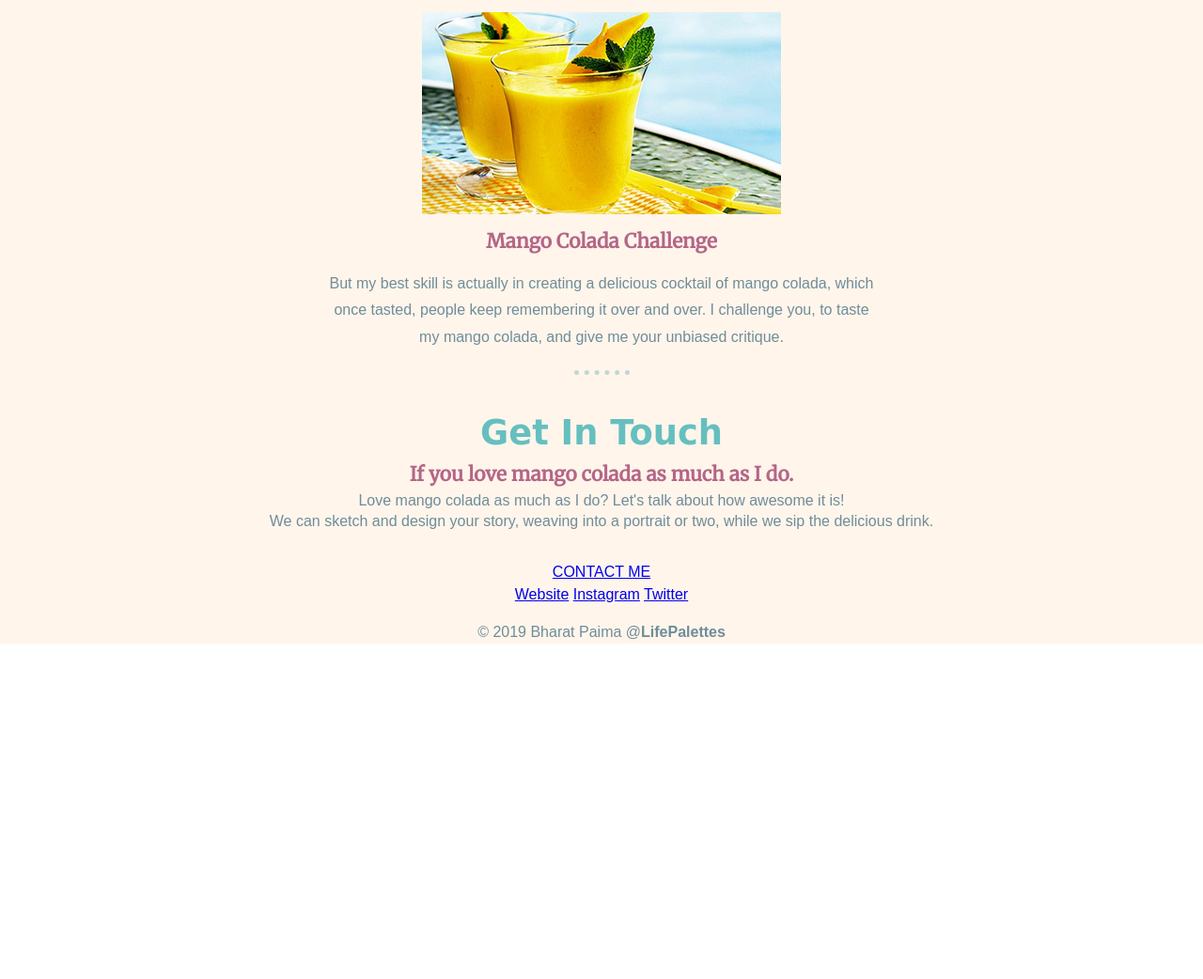
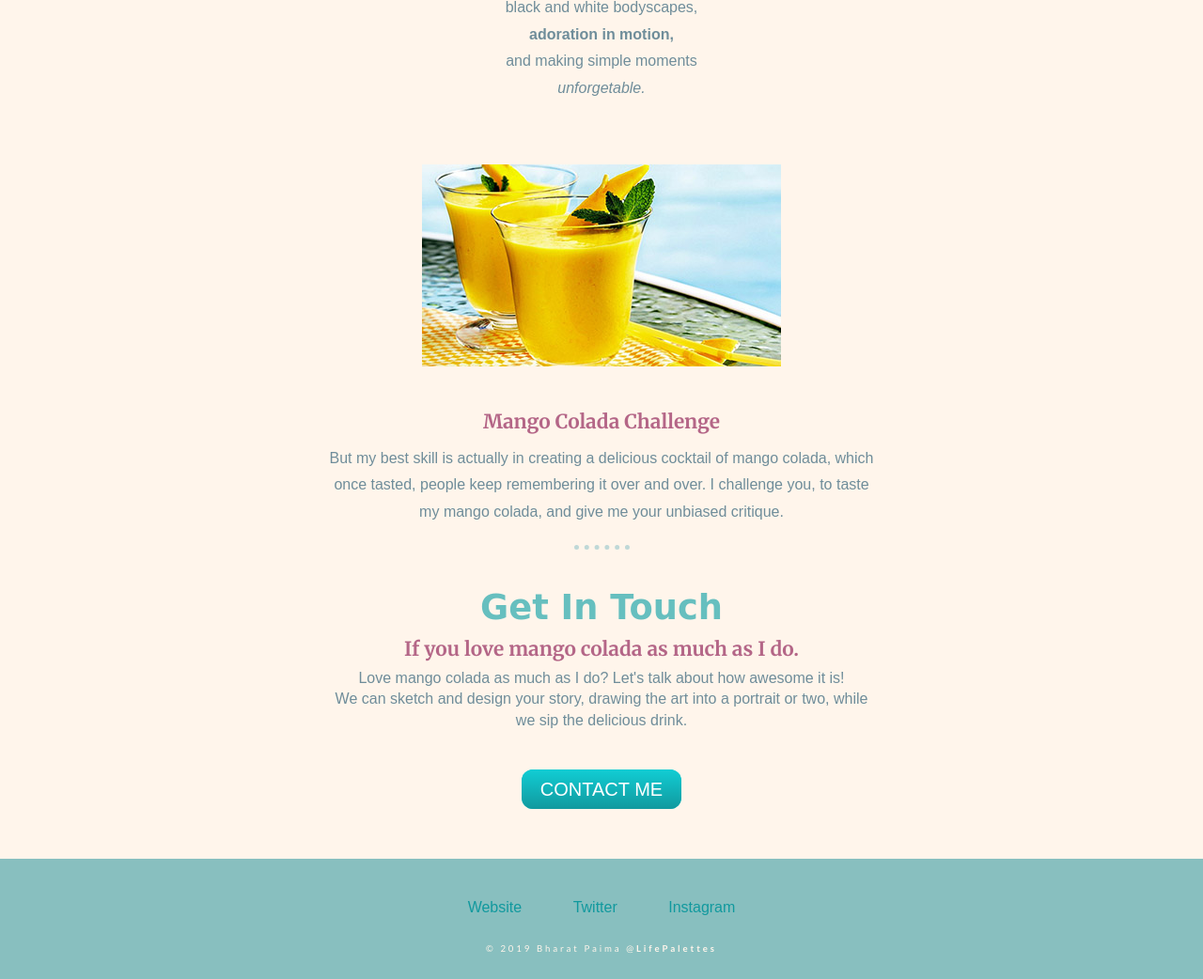
Before and after one commit to LifePalettes/lifepalettes, a plain HTML site: page index.html in a window 1280 px wide. Shown: the part 1833-2875 px from the top of the page at 94% size. Before the commit the page ends 2534 px from the top, so only its background shows below. Drawn offline with Linux system fonts and the light colour scheme; a web font is replaced by a local one.

Commit message:
Add files via upload

```diff
--- a/css/styles.css
+++ b/css/styles.css
@@ -4,6 +4,7 @@ body {
   font-family: 'Sansita', sans-serif;
   color: #6f8d9a;
   line-height:1.5em;
+  background-color: #FFF5EB;
 }
 h1 {
   position: relative;
@@ -21,25 +22,33 @@ h2 {
 h3 {
   font-family: 'Merriweather', serif;
   font-size: 1.3rem;
-  margin: 5px auto 0 auto;
+  margin: 15px auto 0 auto;
   color: #b46687;
+}
+.design-text {
+  margin: 25px 10px -10px 10px;
 }
 div {
   background-color: #FFF5EB;
 }
 .top-container {
-  background-color: #FFF5EB;
+  background-color: #e0ebe8;
   position: relative;
   padding-top: 100px;
 }
 .top-cloud {
   position:absolute;
-  right: 200px;
+  right: 170px;
   top: 50px;
+}
+.photo {
+  font-style: italic;
+  font-size: 105%;
+  font-variant: small-caps;
 }
 .bottom-cloud {
   position:absolute;
-  left: 200px;
+  left: 170px;
   bottom: 300px;
 }
 hr {
@@ -50,20 +59,83 @@ hr {
   width: 5%;
   margin: 20px auto 50px auto;
 }
+.profile {
+  width: 60%;
+  margin: 0 auto 0 auto;
+}
 .middle-container {
-  padding: 0 50px 0 50px;
+  padding: 50px 50px 0 50px;
 }
 .skill-row {
   width: 50%;
-  margin: auto;
+  margin: 0 auto;
   line-height: 1.8em;
 }
-.photo {
-  font-style: italic;
-  font-size: 105%;
-  font-variant: small-caps;
+.skill-row-2 {
+  width: 50%;
+  margin: 0 auto 0 auto;
+  line-height: 1.8rem;
+}
+.ken-rylee {
+  margin: 13px auto 15px auto;
+}
+.I-believe {
+  margin: 0 auto 20px auto;
+}
+.colada {
+  margin: 50px auto 10px auto;
+}
+.mango {
+  margin: 25px auto 0 auto;
+}
+.best-skill {
+  margin:  10px auto 10px auto;
+}
+.bottom-container {
+  padding: 40px 50px 20px 50px;
+  background-color: #88BFBF;
+  margin: 60px auto 0 auto;
 }
 .bottom-para {
   line-height: 1.4;
-  margin: 5px auto 30px auto;
+  margin: 8px auto 50px auto;
+  width: 50%;
 }
+.btn {
+  background: #11cdd4;
+  background-image: -webkit-linear-gradient(top, #11cdd4, #11999e);
+  background-image: -moz-linear-gradient(top, #11cdd4, #11999e);
+  background-image: -ms-linear-gradient(top, #11cdd4, #11999e);
+  background-image: -o-linear-gradient(top, #11cdd4, #11999e);
+  background-image: linear-gradient(to bottom, #11cdd4, #11999e);
+  -webkit-border-radius: 12;
+  -moz-border-radius: 12;
+  border-radius: 12px;
+  font-family: Arial;
+  color: #ffffff;
+  font-size: 20px;
+  padding: 10px 20px 10px 20px;
+  text-decoration: none;
+}
+
+.btn:hover {
+  background: #30e3cb;
+  background-image: -webkit-linear-gradient(top, #30e3cb, #2b4ecb);
+  background-image: -moz-linear-gradient(top, #30e3cb, #2b4ecb);
+  background-image: -ms-linear-gradient(top, #30e3cb, #2b4ecb);
+  background-image: -o-linear-gradient(top, #30e3cb, #2b4ecb);
+  background-image: linear-gradient(to bottom, #30e3cb, #2b4ecb);
+  text-decoration: none;
+}
+.copyright-line {
+  font-family: 'Lato', san-serif;
+  font-size: .6rem;
+  color: #FFF5EB;
+  letter-spacing: .18rem;
+  margin: 20px auto 0 auto;
+}
+.footer-link {
+  margin: 0 25px 0 25px;
+  color: #11999E;
+  text-decoration: none;
+}
--- a/index.html
+++ b/index.html
@@ -4,7 +4,7 @@
     <meta charset="utf-8">
     <title>Bharat Paima</title>
     <link rel="stylesheet" href="css/styles.css">
-    <link href="https://fonts.googleapis.com/css?family=Amita|Euphoria+Script|Merriweather|Sansita&display=swap" rel="stylesheet">
+  <link href="https://fonts.googleapis.com/css?family=Amita:400,700|Euphoria+Script|Lato:100i,300,400,700|Merriweather:300,400,700|Sansita&display=swap" rel="stylesheet">
     <link rel="icon" href="favicon.ico">
   </head>
   <body>
@@ -20,15 +20,15 @@
       <div class="profile">
         <img src="images/bharat-profile-pic-circle-25perc.gif" alt="bharat's profile picture">
         <h2>Hello.</h2>
-        <p>I am a <strong>portrait artist </strong>(<em>photo-optical+digital</em> ). I am the founder of fine-art portraiture brand: <strong>LifePalettes</strong>. <br>Portrait-design is a passion. Beside, I also ❤️my own home-cooked mouth-watering smokey butter chicken.</p>
+        <p>I am a <strong>portrait artist </strong>(<em>photo-optical+digital</em> ). I am the founder of fine-art portraiture brand: <strong>LifePalettes</strong>. Portrait-design is a passion. <br>Beside, I also ❤️my own home-cooked mouth-watering smokey butter chicken.</p>
       </div>
       <hr>
       <div class="skills">
-        <h2>My Skills</h2>
+        <h2 class="myskills">My Skills</h2>
         <div class="skill-row">
-          <img class="" src="images/Ken&Rylee400px_colourCorcted.jpg" alt="Ken and Rylee's Portrait">
-          <h3>Design, Art, Storytelling, Expressions, Life</h3>
-          <p>I believe that <strong>imagery is powerful</strong>.... <br>
+          <img class="ken-rylee" src="images/Ken&Rylee400px_colourCorcted.jpg" alt="Ken and Rylee's Portrait">
+          <h3 class="design-text">Design, Art, Storytelling, Expressions, Life</h3>
+          <p class=""I-believe>I believe that <strong>imagery is powerful</strong>.... <br>
             and that honouring  <br>
             our bodies  <br>
             emotions <br>
@@ -48,10 +48,10 @@
             <em>unforgetable.</em>
            </p>
         </div>
-        <div class="skill-row">
-          <img class="" src="images/mango-colada2-50perc.jpg" alt="Mango Coloda picture">
-          <h3>Mango Colada Challenge</h3>
-          <p>But my best skill is actually in creating a delicious cocktail of mango colada, which once tasted, people keep remembering it over and over. I challenge you, to taste my mango colada, and give me your unbiased critique.</p>
+        <div class="skill-row-2">
+          <img class="colada" src="images/mango-colada2-50perc.jpg" alt="Mango Coloda picture">
+          <h3 class="mango">Mango Colada Challenge</h3>
+          <p class="best-skill">But my best skill is actually in creating a delicious cocktail of mango colada, which once tasted, people keep remembering it over and over. I challenge you, to taste my mango colada, and give me your unbiased critique.</p>
         </div>
       </div>
       <hr>
@@ -59,7 +59,7 @@
         <h2>Get In Touch</h2>
         <h3>If you love mango colada as much as I do.</h3>
         <p class="bottom-para">Love mango colada as much as I do? Let's talk about how awesome it is! <br>
-          We can sketch and design your story, weaving into a portrait or two, while we sip the delicious drink.</p>
+          We can sketch and design your story, drawing the art into a portrait or two, while we sip the delicious drink.</p>
         <a class="btn" href="mailto:oohlala@LifePalettes.gallery">CONTACT ME</a>
       </div>
     </div>
@@ -67,9 +67,10 @@
 
     <div class="bottom-container">
       <a class="footer-link" href="https://LifePalettes.gallery/">Website</a>
-      <a class="footer-link" href="https://www.instagram.com/">Instagram</a>
-      <a class="footer-link" href="https://twitter.com/">Twitter</a>
-      <p>© 2019 Bharat Paima @<strong>LifePalettes</strong></p>
+<a class="footer-link" href="https://twitter.com/Life_Palettes">Twitter</a>
+      <a class="footer-link" href="https://www.instagram.com/LifePalettes.gallery">Instagram</a>
+
+      <p class="copyright-line">© 2019 Bharat Paima @<strong>LifePalettes</strong></p>
     </div>
 
 
```
